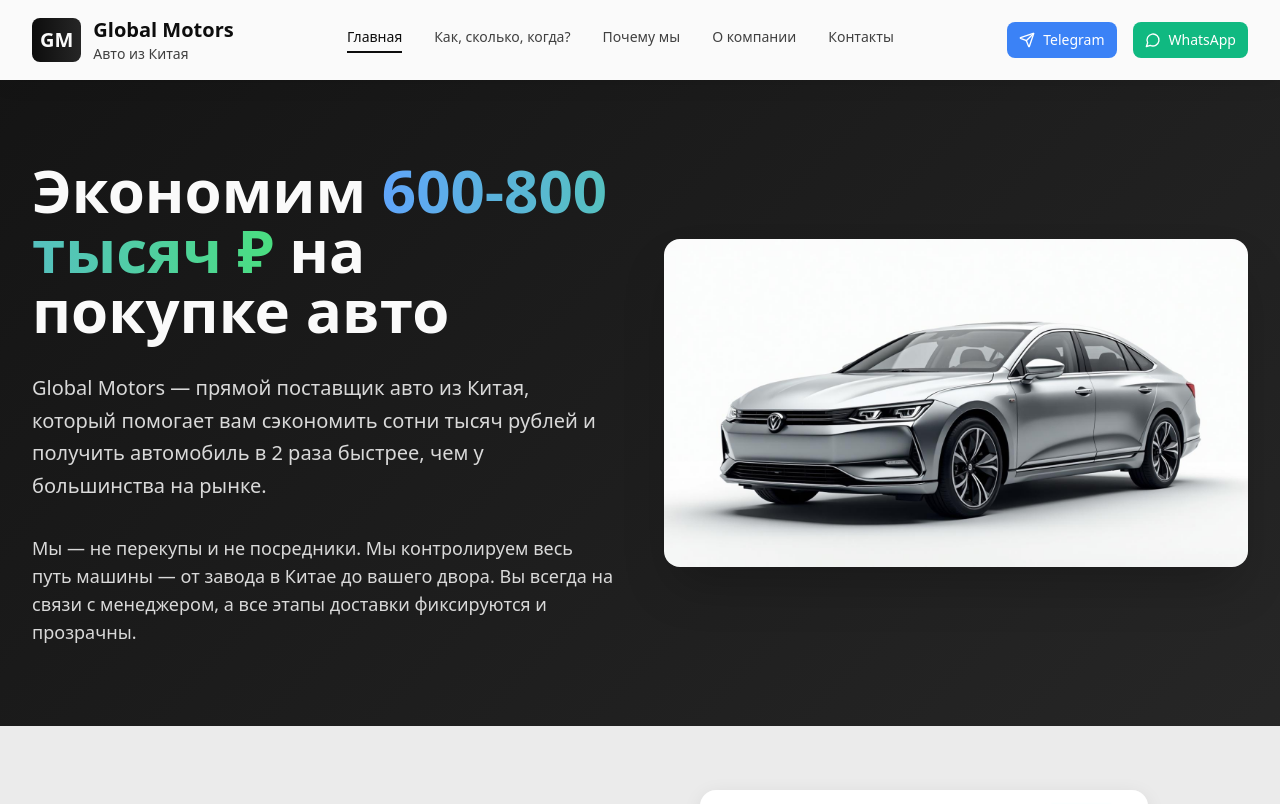
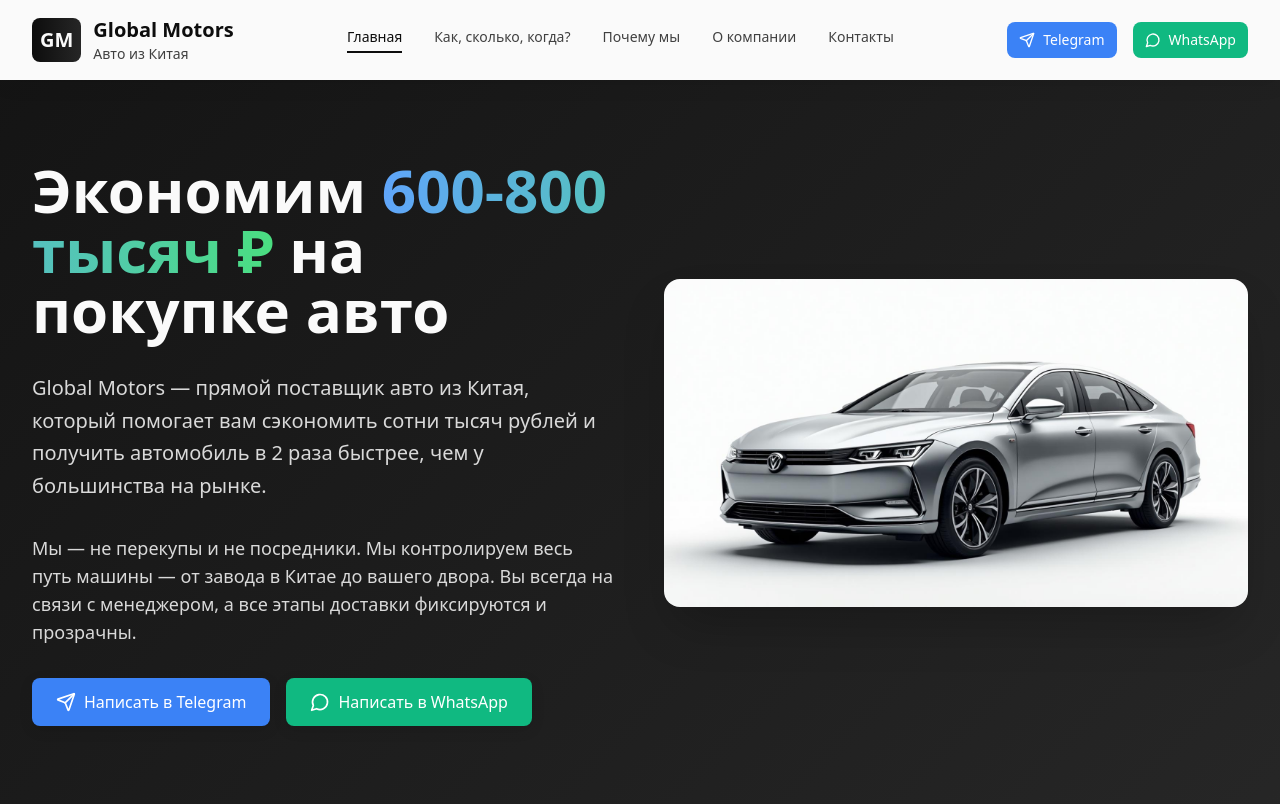
Before and after one commit to XandrAntonov/global-drive-china, a React (Vite) app: page / in a window 1280 px wide. Shown: the top 804 px of the page. Built offline with nearby package versions, Linux system fonts and the light colour scheme.

Commit message:
Show project preview
The user requested to see the project preview as their current view is empty.

```diff
--- a/src/components/UI/ContactButtons.tsx
+++ b/src/components/UI/ContactButtons.tsx
@@ -5,7 +5,28 @@ interface ContactButtonsProps {
 }
 
 const ContactButtons = ({ className = "" }: ContactButtonsProps) => {
-  return null;
+  return (
+    <div className={`flex flex-col sm:flex-row gap-4 ${className}`}>
+      <a
+        href="https://t.me/manager_gm_bot"
+        target="_blank"
+        rel="noopener noreferrer"
+        className="flex items-center justify-center space-x-2 bg-blue-500 text-white px-6 py-3 rounded-lg hover:bg-blue-600 transition-smooth font-medium shadow-button"
+      >
+        <Send size={20} />
+        <span>Написать в Telegram</span>
+      </a>
+      <a
+        href="https://wa.me/79254765528"
+        target="_blank"
+        rel="noopener noreferrer"
+        className="flex items-center justify-center space-x-2 bg-emerald-500 text-white px-6 py-3 rounded-lg hover:bg-emerald-600 transition-smooth font-medium shadow-button"
+      >
+        <MessageCircle size={20} />
+        <span>Написать в WhatsApp</span>
+      </a>
+    </div>
+  );
 };
 
 export default ContactButtons;
```
